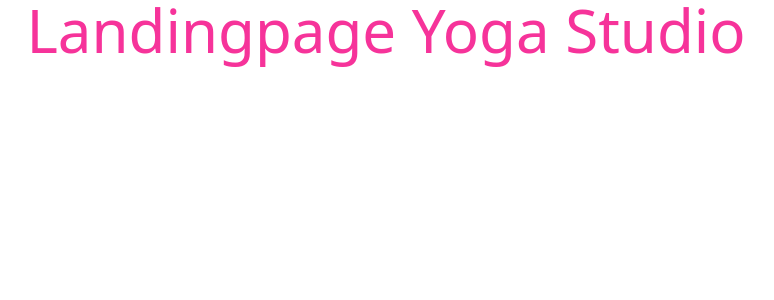
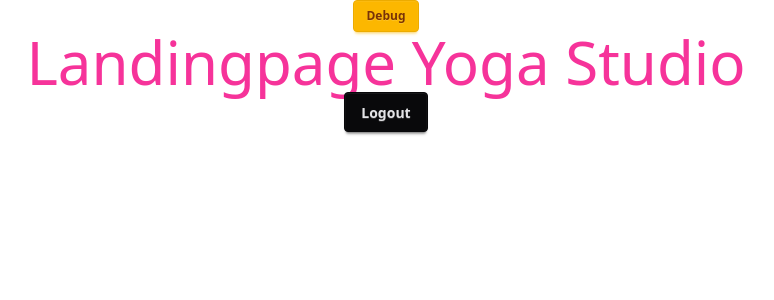
Before and after one commit to Melina412/yoga-studio, a React (Vite) app in the folder frontend/: page / in a window 1280 px wide. Shown: the top 300 px of the page, without its empty margins (254-1028 px from the left). Built offline with nearby package versions, Linux system fonts and the light colour scheme.

Commit message:
zustand setup & login state handling

```diff
--- a/frontend/package.json
+++ b/frontend/package.json
@@ -12,7 +12,8 @@
   "dependencies": {
     "react": "^19.0.0",
     "react-dom": "^19.0.0",
-    "react-router-dom": "^7.4.1"
+    "react-router-dom": "^7.4.1",
+    "zustand": "^5.0.3"
   },
   "devDependencies": {
     "@eslint/js": "^9.21.0",
--- a/frontend/src/App.tsx
+++ b/frontend/src/App.tsx
@@ -1,17 +1,20 @@
 import { BrowserRouter, Routes, Route } from 'react-router-dom';
-import { useState } from 'react';
 import Login from './routes/Login';
 import Home from './routes/Home';
+import debugStore from './store/debug';
 
 function App() {
-  const [login, setLogin] = useState(false);
-  console.log({ login });
   return (
     <>
       <BrowserRouter>
+        <div className='flex justify-center'>
+          <button onClick={() => debugStore()} className='btn btn-sm btn-warning'>
+            Debug
+          </button>
+        </div>
         <Routes>
           <Route path='/' element={<Home />} />
-          <Route path='/login' element={<Login setLogin={setLogin} />} />
+          <Route path='/login' element={<Login />} />
         </Routes>
       </BrowserRouter>
     </>
--- a/frontend/src/routes/Home.tsx
+++ b/frontend/src/routes/Home.tsx
@@ -1,4 +1,6 @@
+import { useAuthStore } from '../store/store';
 const Home = () => {
+  const setLogin = useAuthStore((state) => state.setLogin);
   return (
     <>
       <main>
@@ -11,6 +13,11 @@ const Home = () => {
             </h1>
           </div>
         </section>
+        <div className='flex justify-center'>
+          <button onClick={() => setLogin(false)} className='btn btn-neutral'>
+            Logout
+          </button>
+        </div>
       </main>
     </>
   );
--- a/frontend/src/routes/Login.tsx
+++ b/frontend/src/routes/Login.tsx
@@ -1,20 +1,23 @@
-import type { LoginProps, ResponseType } from '../frontend.types';
-import { useState, useRef } from 'react';
+import { useRef } from 'react';
 import { useNavigate } from 'react-router-dom';
+import { useAuthStore, useResponseStore } from '../store/store';
 
-const Login = ({ setLogin }: LoginProps) => {
+const Login = () => {
+  // Zustand States
+  const setLogin = useAuthStore((state) => state.setLogin);
+  const setLoginResponse = useResponseStore((state) => state.setLoginResponse);
+
+  // React Hooks
   const emailRef = useRef<HTMLInputElement>(null);
   const passwordRef = useRef<HTMLInputElement>(null);
-
   const navigate = useNavigate();
-  const [loginResponse, setLoginResponse] = useState<ResponseType>(null);
 
   async function userLogin() {
     const user = {
       email: emailRef.current?.value,
       password: passwordRef.current?.value,
     };
-    console.log({ user });
+    // console.log({ user });
 
     try {
       const res = await fetch(`${import.meta.env.VITE_BACKENDURL}/api/auth/login`, {
@@ -27,28 +30,33 @@ const Login = ({ setLogin }: LoginProps) => {
       });
 
       if (res.ok) {
-        if (emailRef.current?.value !== undefined && passwordRef.current?.value !== undefined) {
-          emailRef.current.value = '';
-          passwordRef.current.value = '';
-        }
+        // if (emailRef.current?.value !== undefined && passwordRef.current?.value !== undefined) {
+        //   emailRef.current.value = '';
+        //   passwordRef.current.value = '';
+        // }
+        clearInput();
+
+        const response = await res.json();
+        setLoginResponse(response);
+
         setLogin(true);
         navigate('/');
       }
-
-      const response = await res.json();
-      setLoginResponse(response);
     } catch (error) {
       console.error(error);
     }
   }
 
-  console.log({ loginResponse });
+  function clearInput() {
+    if (emailRef.current) emailRef.current.value = '';
+    if (passwordRef.current) passwordRef.current.value = '';
+  }
 
   return (
     <>
       <div>
         <input type='text' ref={emailRef} placeholder='email' />
-        <input type='text' ref={passwordRef} placeholder='password' />
+        <input type='password' ref={passwordRef} placeholder='password' />
         <button onClick={userLogin}>Login</button>
       </div>
     </>
--- /dev/null
+++ b/frontend/src/store/debug.ts
@@ -0,0 +1,12 @@
+import { useAuthStore, useResponseStore } from './store';
+
+const debugStore = () => {
+  console.log('%c ******************** debugStore() ******************** ', 'background-color: #bada55; color: #222;');
+
+  console.log('%clogin:', 'background-color: #222; color: #bada55;', useAuthStore.getState().login);
+  console.log('%cloginResponse:', 'background-color: #222; color: #bada55;', useResponseStore.getState().loginResponse);
+
+  console.log('%c ****************************************************** ', 'background-color: #bada55; color: #222;');
+};
+
+export default debugStore;
--- /dev/null
+++ b/frontend/src/store/store.ts
@@ -0,0 +1,12 @@
+import { create } from 'zustand';
+import type { AuthStore, ResponseStore } from '../frontend.types';
+
+export const useAuthStore = create<AuthStore>((set) => ({
+  login: false,
+  setLogin: (value) => set({ login: value }),
+}));
+
+export const useResponseStore = create<ResponseStore>((set) => ({
+  loginResponse: null,
+  setLoginResponse: (res) => set({ loginResponse: res }),
+}));
```
Also changed, not shown: frontend/src/frontend.types.ts (+12 -0 lines), 1 other file (tests, documents, lock files or other folders).
